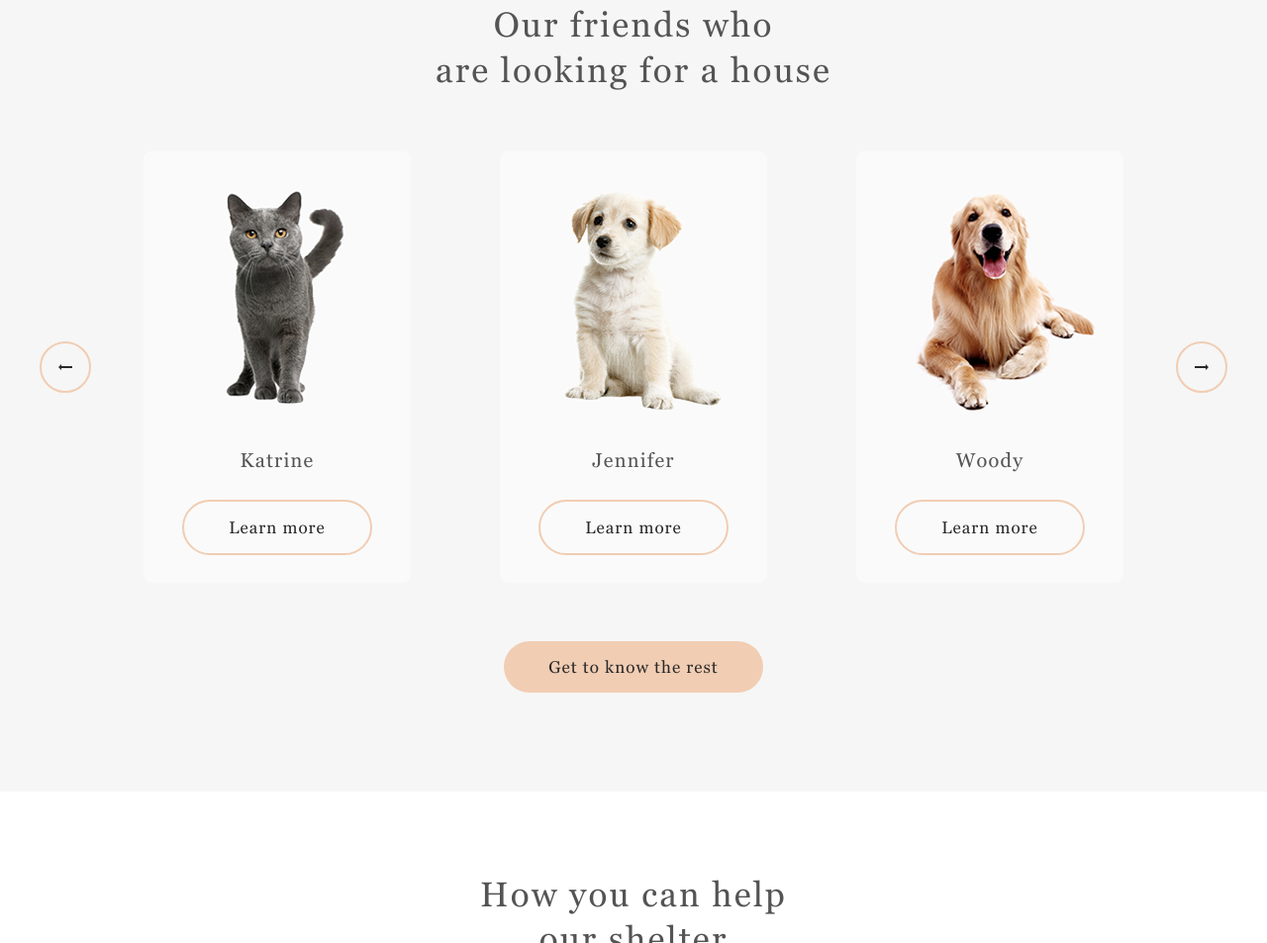
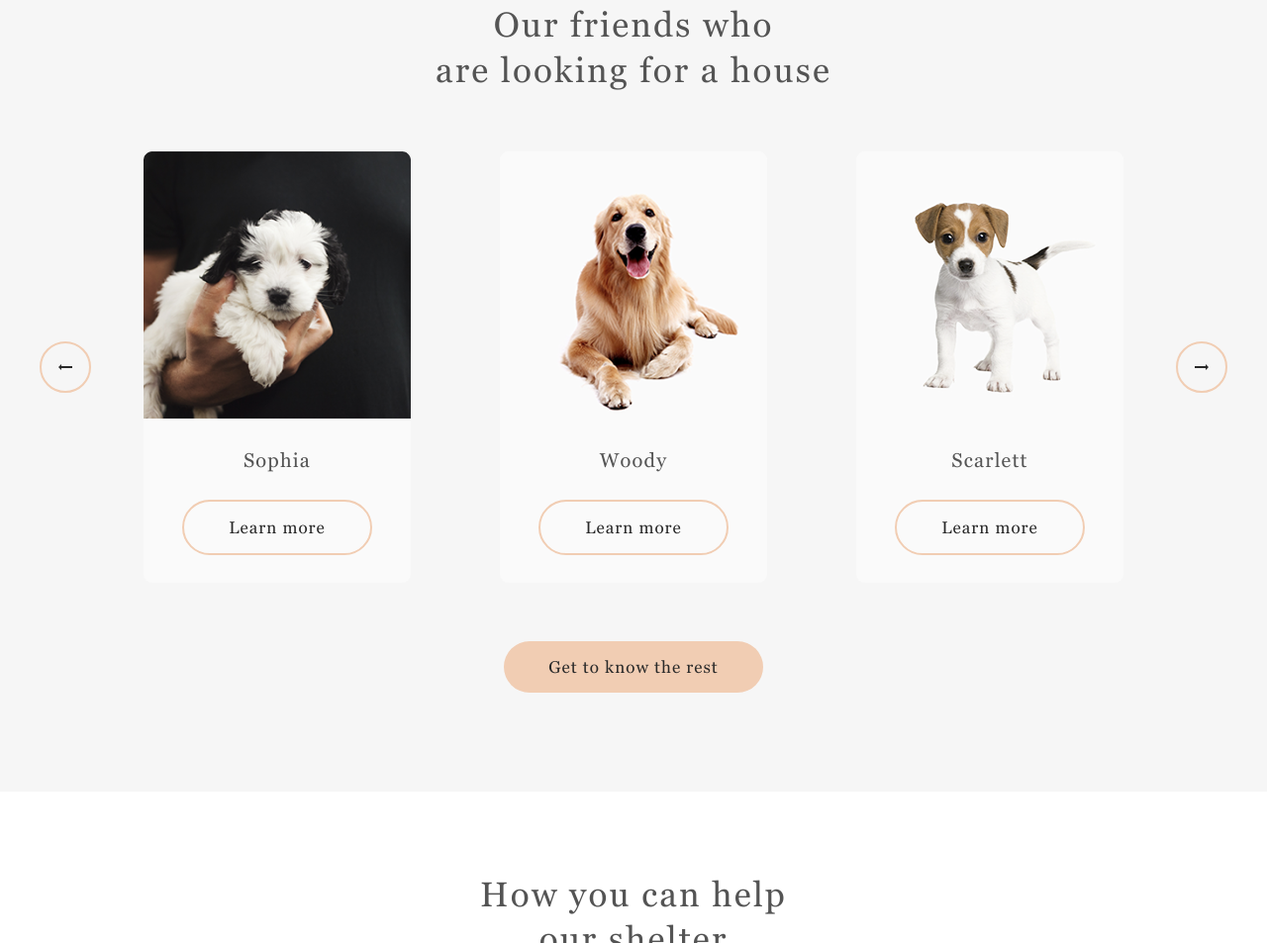
Before and after one commit to Zavrazhneva/rs-school-js-fe-2020Q3, a plain HTML site: page shelter/pages/main/index.html in a window 1280 px wide. Shown: the part 1578-2531 px from the top of the page at 99% size. Drawn offline with Linux system fonts and the light colour scheme.

Commit message:
feat: add slider work

```diff
--- /dev/null
+++ b/shelter/pages/main/data.js
@@ -0,0 +1,90 @@
+const PETS = [
+    {
+        "name": "Jennifer",
+        "img": "../../assets/images/pets-jennifer.png",
+        "type": "Dog",
+        "breed": "Labrador",
+        "description": "Jennifer is a sweet 2 months old Labrador that is patiently waiting to find a new forever home. This girl really enjoys being able to go outside to run and play, but won't hesitate to play up a storm in the house if she has all of her favorite toys.",
+        "age": "2 months",
+        "inoculations": ["none"],
+        "diseases": ["none"],
+        "parasites": ["none"]
+    },
+    {
+        "name": "Sophia",
+        "img": "../../assets/images/pets-sophia.png",
+        "type": "Dog",
+        "breed": "Shih tzu",
+        "description": "Sophia here and I'm looking for my forever home to live out the best years of my life. I am full of energy. Everyday I'm learning new things, like how to walk on a leash, go potty outside, bark and play with toys and I still need some practice.",
+        "age": "1 month",
+        "inoculations": ["parvovirus"],
+        "diseases": ["none"],
+        "parasites": ["none"]
+    },
+    {
+        "name": "Woody",
+        "img": "../../assets/images/pets-woody.png",
+        "type": "Dog",
+        "breed": "Golden Retriever",
+        "description": "Woody is a handsome 3 1/2 year old boy. Woody does know basic commands and is a smart pup. Since he is on the stronger side, he will learn a lot from your training. Woody will be happier when he finds a new family that can spend a lot of time with him.",
+        "age": "3 years 6 months",
+        "inoculations": ["adenovirus", "distemper"],
+        "diseases": ["right back leg mobility reduced"],
+        "parasites": ["none"]
+    },
+    {
+        "name": "Scarlett",
+        "img": "../../assets/images/pets-scarlet.png",
+        "type": "Dog",
+        "breed": "Jack Russell Terrier",
+        "description": "Scarlett is a happy, playful girl who will make you laugh and smile. She forms a bond quickly and will make a loyal companion and a wonderful family dog or a good companion for a single individual too since she likes to hang out and be with her human.",
+        "age": "3 months",
+        "inoculations": ["parainfluenza"],
+        "diseases": ["none"],
+        "parasites": ["none"]
+    },
+    {
+        "name": "Katrine",
+        "img": "../../assets/images/pets-katrine.png",
+        "type": "Cat",
+        "breed": "British Shorthair",
+        "description": "Katrine is a beautiful girl. She is as soft as the finest velvet with a thick lush fur. Will love you until the last breath she takes as long as you are the one. She is picky about her affection. She loves cuddles and to stretch into your hands for a deeper relaxations.",
+        "age": "6 months",
+        "inoculations": ["panleukopenia"],
+        "diseases": ["none"],
+        "parasites": ["none"]
+    },
+    {
+        "name": "Timmy",
+        "img": "../../assets/images/pets-timmy.png",
+        "type": "Cat",
+        "breed": "British Shorthair",
+        "description": "Timmy is an adorable grey british shorthair male. He loves to play and snuggle. He is neutered and up to date on age appropriate vaccinations. He can be chatty and enjoys being held. Timmy has a lot to say and wants a person to share his thoughts with.",
+        "age": "2 years 3 months",
+        "inoculations": ["calicivirus", "viral rhinotracheitis"],
+        "diseases": ["kidney stones"],
+        "parasites": ["none"]
+    },
+    {
+        "name": "Freddie",
+        "img": "../../assets/images/pets-freddie.png",
+        "type": "Cat",
+        "breed": "British Shorthair",
+        "description": "Freddie is a little shy at first, but very sweet when he warms up. He likes playing with shoe strings and bottle caps. He is quick to learn the rhythms of his human’s daily life. Freddie has bounced around a lot in his life, and is looking to find his forever home.",
+        "age": "2 months",
+        "inoculations": ["rabies"],
+        "diseases": ["none"],
+        "parasites": ["none"]
+    },
+    {
+        "name": "Charly",
+        "img": "../../assets/images/pets-charly.png",
+        "type": "Dog",
+        "breed": "Jack Russell Terrier",
+        "description": "This cute boy, Charly, is three years old and he likes adults and kids. He isn’t fond of many other dogs, so he might do best in a single dog home. Charly has lots of energy, and loves to run and play. We think a fenced yard would make him very happy.",
+        "age": "8 years",
+        "inoculations": ["bordetella bronchiseptica", "leptospirosis"],
+        "diseases": ["deafness", "blindness"],
+        "parasites": ["lice", "fleas"]
+    }
+]
--- a/shelter/pages/main/index.html
+++ b/shelter/pages/main/index.html
@@ -73,27 +73,6 @@
             <div class="slider">
                 <div class="slider__control slider__control_prev"></div>
                 <div class="slider__wrapper">
-                    <article class="card">
-                        <img src="../../assets/images/pets-katrine.png" alt="Katrine-pet" class="slide__img">
-                        <div class="card-descript__wrapper">
-                            <h4 class="card__title">Katrine</h4>
-                            <a href="#" class="card__link button button--transparent">Learn more</a>
-                        </div>
-                    </article>
-                    <article class="card">
-                        <img src="../../assets/images/pets-jennifer.png" alt="Jennifer-pet" class="slide__img">
-                        <div class="card-descript__wrapper">
-                            <h4 class="card__title">Jennifer</h4>
-                            <a href="#" class="card__link button button--transparent">Learn more</a>
-                        </div>
-                    </article>
-                    <article class="card card--hidden">
-                        <img src="../../assets/images/pets-woody.png" alt="Woody-pet" class="slide__img">
-                        <div class="card-descript__wrapper">
-                            <h4 class="card__title">Woody</h4>
-                            <a href="#" class="card__link button button--transparent">Learn more</a>
-                        </div>
-                    </article>
                 </div>
                 <div class="slider__control slider__control_next" ></div>
             </div>
@@ -190,5 +169,7 @@
         </div>
     </footer>
 </main>
+<script src="data.js"></script>
+<script src="index.js"></script>
 </body>
 </html>
--- a/shelter/pages/main/index.js
+++ b/shelter/pages/main/index.js
@@ -0,0 +1,37 @@
+function renderPet(pet) {
+    return `<article class="card">
+                <img src="${pet.img}" alt="${pet.name}" class="slide__img">
+                <div class="card-descript__wrapper">
+                    <h4 class="card__title">${pet.name}</h4>
+                    <a href="#" data-id="${pet.name}" class="card__link button button--transparent">Learn more</a>
+                </div>
+              </article>`
+}
+function renderPets(randomNumbers) {
+    let petsHtml = [];
+    for(let i = 0 ; i < randomNumbers.length; i++) {
+        petsHtml.push(renderPet(PETS[randomNumbers[i]]))
+    }
+    return petsHtml
+}
+
+function getRandomNumbers() {
+    let randomNumbers = [];
+    while(randomNumbers.length < 3 ) {
+        let randomNumber = Math.floor(Math.random()*10)
+        if(!randomNumbers.includes(randomNumber) && randomNumber < 8) {
+            randomNumbers.push(randomNumber)
+        }
+    }
+    return randomNumbers
+}
+let sliderWrapper = document.getElementsByClassName('slider__wrapper')[0];
+const sliderControl = document.getElementsByClassName('slider__control');
+
+sliderWrapper.innerHTML = renderPets([1,2,3]).join('');
+
+[].forEach.call(sliderControl, (item) => {
+    item.addEventListener('click', () => {
+        sliderWrapper.innerHTML = renderPets(getRandomNumbers()).join('');
+    })
+});
--- a/shelter/pages/main/styles/_slider.scss
+++ b/shelter/pages/main/styles/_slider.scss
@@ -17,12 +17,47 @@
   background: #FAFAFA;
   border-radius: 9px;
   width: 270px;
+  user-select: none;
+  -webkit-animation: fadein 3s; /* Safari, Chrome and Opera > 12.1 */
+  -moz-animation: fadein 3s; /* Firefox < 16 */
+  -ms-animation: fadein 3s; /* Internet Explorer */
+  -o-animation: fadein 3s; /* Opera < 12.1 */
+  animation: fadein 3s;
 
   &:hover {
     background: #fff;
     box-shadow: 0 2px 35px 14px rgba(13, 13, 13, 0.04);
   }
 }
+@keyframes fadein {
+  from { opacity: 0; }
+  to   { opacity: 1; }
+}
+
+/* Firefox < 16 */
+@-moz-keyframes fadein {
+  from { opacity: 0; }
+  to   { opacity: 1; }
+}
+
+/* Safari, Chrome and Opera > 12.1 */
+@-webkit-keyframes fadein {
+  from { opacity: 0; }
+  to   { opacity: 1; }
+}
+
+/* Internet Explorer */
+@-ms-keyframes fadein {
+  from { opacity: 0; }
+  to   { opacity: 1; }
+}
+
+/* Opera < 12.1 */
+@-o-keyframes fadein {
+  from { opacity: 0; }
+  to   { opacity: 1; }
+}
+
 
 .card__title {
   font-family: $font-Georgia;
@@ -52,6 +87,7 @@
   line-height: 115%;
   letter-spacing: 0.06em;
   color: #292929;
+  cursor: pointer;
 
   &:hover {
     background-color: #F1CDB3;
```
Also changed, not shown: shelter/pages/pets/index.html (+1 -1 lines), shelter/pages/main/styles/index.css, 1 other file.
